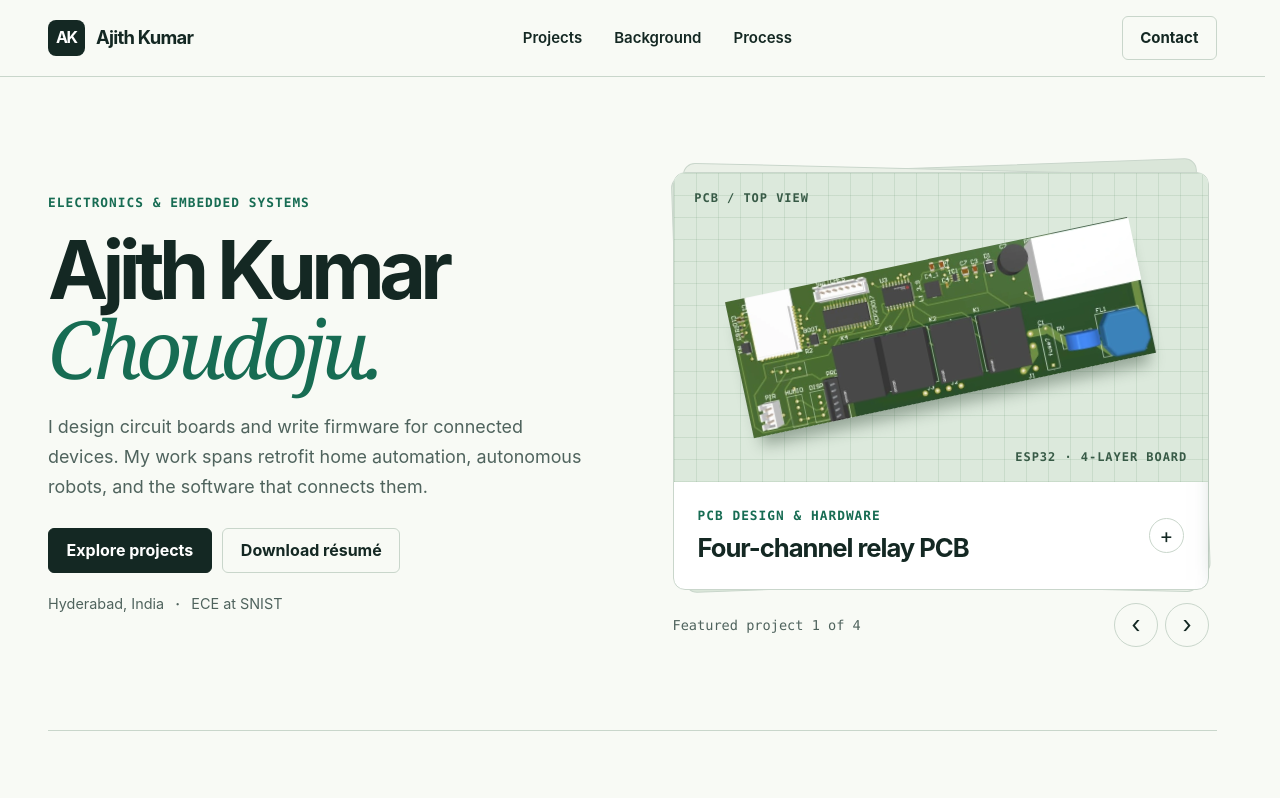
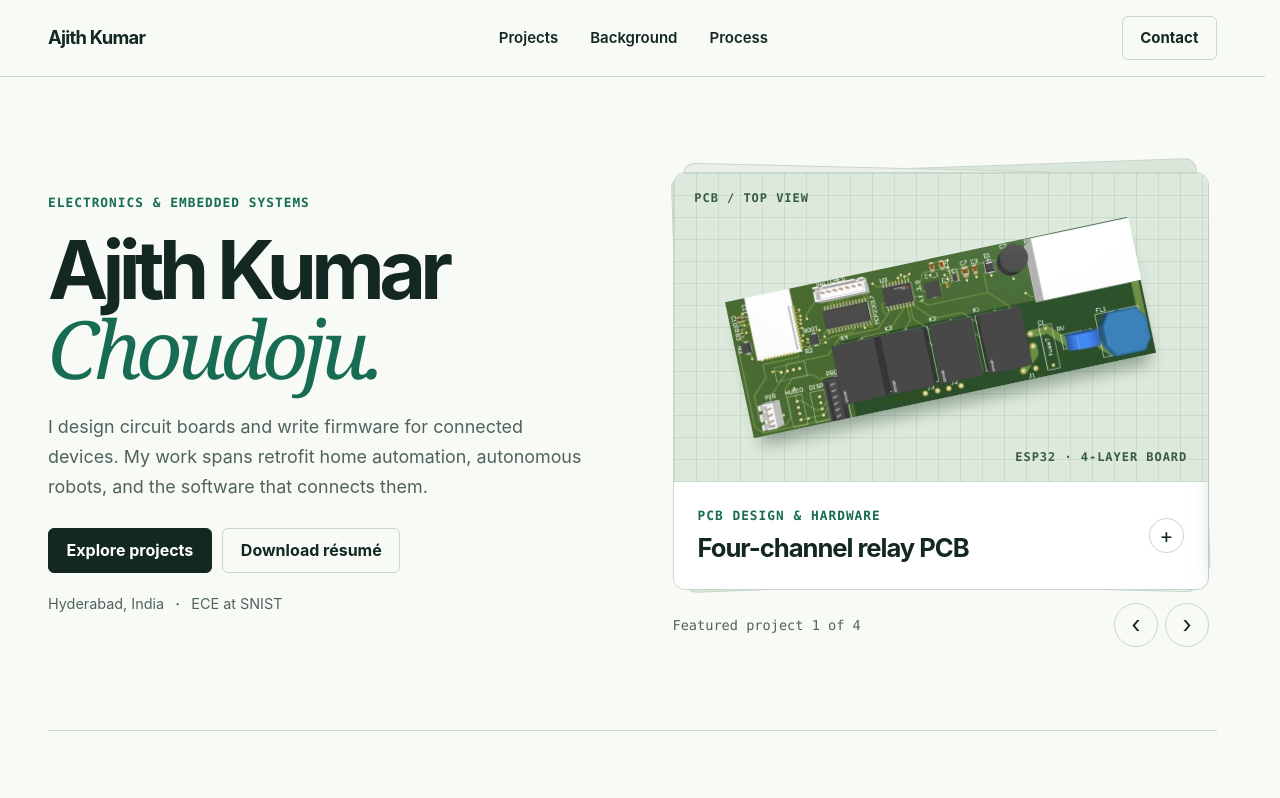
Before and after one commit to ajithhhak/portfolio, a Next.js app: page / in a window 1280 px wide. Shown: the top 798 px of the page. Built offline with nearby package versions, Linux system fonts and the light colour scheme.

Commit message:
Remove AK badge from the header

```diff
--- a/components/Navigation.js
+++ b/components/Navigation.js
@@ -1,7 +1,7 @@
 export default function Navigation() {
   return (
     <header className="top"><nav className="shell nav" aria-label="Main navigation">
-      <a className="brand" href="/#hero"><span aria-hidden="true">AK</span>Ajith Kumar</a>
+      <a className="brand" href="/#hero">Ajith Kumar</a>
       <div className="nav-links"><a href="/#projects">Projects</a><a href="/#education-skills">Background</a><a href="/#work-process">Process</a></div>
       <a className="contact-btn" href="/#contact">Contact</a>
     </nav></header>
```
